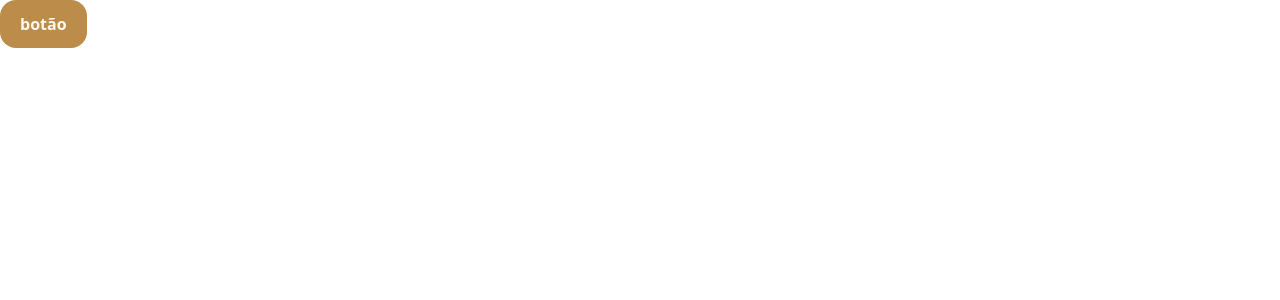
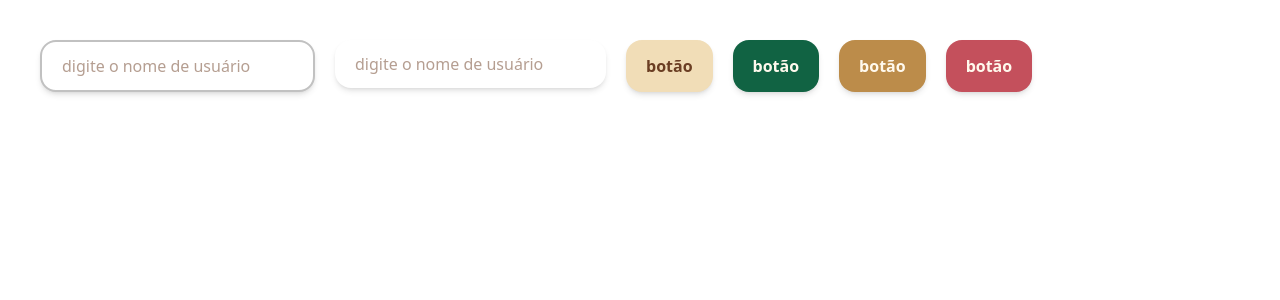
Before and after one commit to LuizHenri16/fitzone-frontend, a Next.js app: page /login in a window 1280 px wide. Shown: the top 300 px of the page. Built offline with nearby package versions, Linux system fonts and the light colour scheme.

Commit message:
feature: adicionar TextField com temas fixos (lined e filled)

```diff
--- a/src/components/button/button.tsx
+++ b/src/components/button/button.tsx
@@ -14,7 +14,7 @@ const themes = {
     }
 
 export const Button: React.FC<ButtonProps> = ({ name, type = "button", disabled = false, onClick, theme = "beige"}) => {
-    const baseClasses = 'px-5 py-3 rounded-2xl transition-colors duration-300 font-semibold cursor-pointer hover:opacity-90';
+    const baseTheme = 'shadow-md px-5 py-3 rounded-2xl transition-colors duration-300 font-semibold cursor-pointer hover:opacity-90';
     const selectedTheme = themes[theme] || themes.beige;
 
     return (
@@ -22,9 +22,8 @@ export const Button: React.FC<ButtonProps> = ({ name, type = "button", disabled
             type={type}
             disabled={disabled}
             onClick={onClick}
-            className={`${baseClasses} ${selectedTheme}`}
-        >
-            {name}
+            className={`${baseTheme} ${selectedTheme}`}
+        > {name}
         </button>
     );
 }
--- /dev/null
+++ b/src/components/formikcustom/field/field.tsx
@@ -0,0 +1,29 @@
+'use client'
+
+import { Field } from "formik";
+
+interface TextFieldProps {
+    name: string;
+    type: string;
+    placeholder: string
+    theme?: "lined" | "filled";
+}
+
+const themes = {
+    lined: "rounded-2xl border-2 border-[#C1C1C1]",
+    filled: "rounded-2xl",
+}
+
+export const TextField: React.FC<TextFieldProps> = ({ name, type, placeholder, theme = "filled" }) => {
+    const baseTheme = "shadow-md bg-white px-5 py-3 text-[#6B3E23] font-medium outline-none";
+    const selectedTheme = themes[theme] || themes.lined
+
+    return (
+        <div>
+            <Field
+                className={`${baseTheme} ${selectedTheme}`}
+                name={name} type={type} placeholder={placeholder}>
+            </Field>
+        </div>
+    )
+}
--- /dev/null
+++ b/src/components/formikcustom/field/index.ts
@@ -0,0 +1 @@
+export {TextField} from "./field"
--- a/src/components/index.ts
+++ b/src/components/index.ts
@@ -3,3 +3,6 @@ export {LoginForm} from './login';
 
 // BUTTON COMPONENT
 export {Button} from './button';
+
+// FORM COMPONENTS
+export {TextField} from './formikcustom/field';
--- a/src/components/login/loginForm.tsx
+++ b/src/components/login/loginForm.tsx
@@ -1,7 +1,26 @@
-import { Button } from "@/components"
+'use client'
+
+import { Button, TextField } from "@/components"
+import { Formik, Form } from "formik"
 
 export const LoginForm: React.FC = () => {
     return <div className="">
-        <Button name="botão" theme="brown" />
+        <Formik
+            initialValues={{ username: "", password: "" }}
+            onSubmit={async (values, { setSubmitting, setErrors }) => {
+
+            }}
+        >
+            {({ isSubmitting }) => (
+                <Form className="p-10 flex gap-5">
+                    <TextField name="username" type="select" placeholder="digite o nome de usuário" theme="lined" />
+                    <TextField name="username" type="select" placeholder="digite o nome de usuário" theme="filled" />
+                    <Button name="botão" theme="beige"></Button>
+                    <Button name="botão" theme="green"></Button>
+                    <Button name="botão" theme="brown"></Button>
+                    <Button name="botão" theme="red"></Button>
+                </Form>
+            )}
+        </Formik>
     </div>
 }
```
Also changed, not shown: package.json (+7 -5 lines), 1 other file (tests, documents, lock files or other folders).
